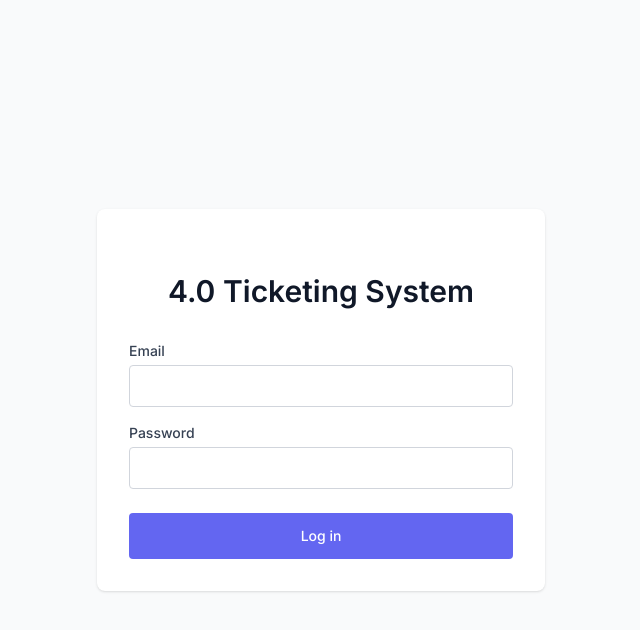
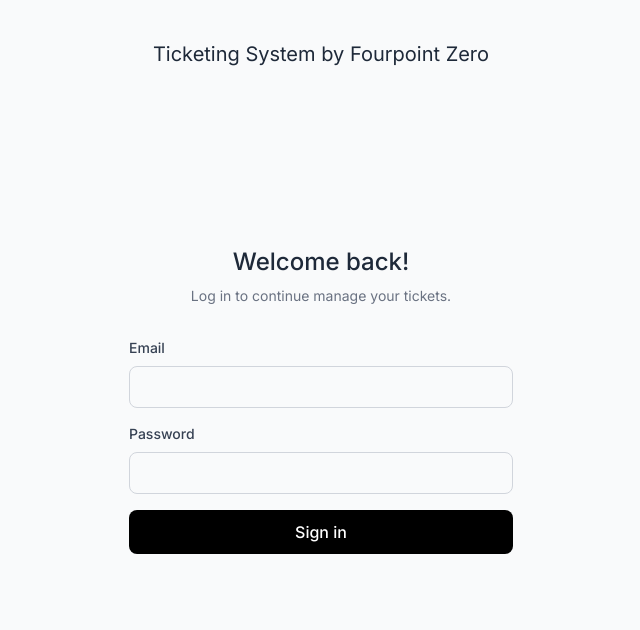
Before and after one commit to earthworldio/ticketing-system, a Next.js app: page / in a window 1280 px wide. Shown: the top 630 px of the page, without its empty margins (319-959 px from the left). Built offline with nearby package versions, Linux system fonts and the light colour scheme.

Commit message:
re-style login page

```diff
--- a/src/app/page.tsx
+++ b/src/app/page.tsx
@@ -44,31 +44,34 @@
 
   return (
     <div className="min-h-screen flex items-center justify-center bg-gray-50">
-      <div className="max-w-md w-full space-y-8 p-8 bg-white rounded-lg shadow">
-        {/* Logo */}
-        <div className="flex justify-center">
+      <div className="w-full max-w-md p-8">
+
+        <div className='absolute top-10 left-1/2 -translate-x-1/2' >
+          <h2 className='text-xl md:text-xl font-sm text-gray-800'>Ticketing System by Fourpoint Zero</h2>
         </div>
 
-        {/* Title */}
-        <div className="text-center">
-          <h4 className="text-3xl font-semibold text-gray-900">
-            4.0 Ticketing System
-          </h4>
+        {/* Welcome Message */}
+        <div className="text-center mb-8">
+          <h2 className="text-xl md:text-2xl font-medium text-gray-800">Welcome back!</h2>
+          <p className="text-gray-500 text-sm mt-2">
+            Log in to continue manage your tickets.
+          </p>
         </div>
 
         {/* Error Message */}
         {error && (
-          <div className="bg-red-50 border border-red-200 text-red-600 px-4 py-3 rounded">
+          <div className="bg-red-50 border border-red-200 text-red-600 px-4 py-3 rounded-lg mb-4">
             {error}
           </div>
         )}
 
         {/* Login Form */}
-        <form onSubmit={handleLogin} className="mt-8 space-y-6">
-          <div className="space-y-4">
-            {/* Email Input */}
-            <div>
-              <label htmlFor="email" className="block text-sm font-medium text-gray-700 mb-1">
+        <form onSubmit={handleLogin} className="space-y-4 w-full">
+          <div className="w-full">
+            <label
+              htmlFor="email"
+              className="block text-sm font-medium text-gray-700 mb-2"
+            >
               Email
             </label>
             <input
@@ -78,13 +81,15 @@
               required
               value={email}
               onChange={(e) => setEmail(e.target.value)}
-                className="appearance-none relative block w-full px-3 py-2 border border-gray-300 placeholder-gray-500 text-gray-900 rounded focus:outline-none focus:ring-2 focus:ring-blue-500 focus:border-transparent"
+              className="w-full px-4 py-2 border text-gray-700 border-gray-300 rounded-lg focus:outline-none focus:ring-2 focus:ring-blue-500"
             />
           </div>
 
-            {/* Password Input */}
-            <div>
-              <label htmlFor="password" className="block text-sm font-medium text-gray-700 mb-1">
+          <div className="w-full">
+            <label
+              htmlFor="password"
+              className="block text-sm font-medium text-gray-700 mb-2"
+            >
               Password
             </label>
             <input
@@ -94,26 +99,20 @@
               required
               value={password}
               onChange={(e) => setPassword(e.target.value)}
-                className="appearance-none relative block w-full px-3 py-2 border border-gray-300 placeholder-gray-500 text-gray-900 rounded focus:outline-none focus:ring-2 focus:ring-blue-500 focus:border-transparent"
+              className="w-full px-4 py-2 border text-gray-700 border-gray-300 rounded-lg focus:outline-none focus:ring-2 focus:ring-blue-500"
             />
           </div>
-          </div>
 
-          {/* Login Button */}
-          <div>
           <button
             type="submit"
             disabled={loading}
-              className="group relative w-full flex justify-center py-3 px-4 border border-transparent text-sm font-medium rounded text-white focus:outline-none focus:ring-2 focus:ring-offset-2 disabled:opacity-50 disabled:cursor-not-allowed"
-              style={{ backgroundColor: '#6366F1', outlineColor: '#6366F1' }}
-              onMouseEnter={(e) => !loading && (e.currentTarget.style.backgroundColor = '#5558E3')}
-              onMouseLeave={(e) => !loading && (e.currentTarget.style.backgroundColor = '#6366F1')}
+            className="w-full py-2.5 px-4 text-white font-medium rounded-lg focus:outline-none focus:ring-2 focus:ring-offset-2 disabled:opacity-50 disabled:cursor-not-allowed transition-colors"
+            style={{ backgroundColor: 'black' }}
+            onMouseEnter={(e) => !loading && (e.currentTarget.style.backgroundColor = 'gray')}
+            onMouseLeave={(e) => !loading && (e.currentTarget.style.backgroundColor = 'black')}
           >
-              {loading ? 'Logging in...' : 'Log in'}
+            {loading ? 'Signing in...' : 'Sign in'}
           </button>
-          </div>
-
-
         </form>
       </div>
     </div>
```
Lines whose indentation alone changed are shown as unchanged.
